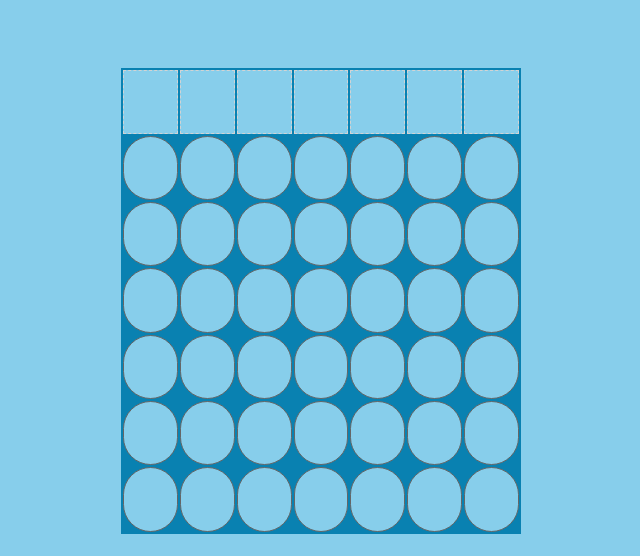
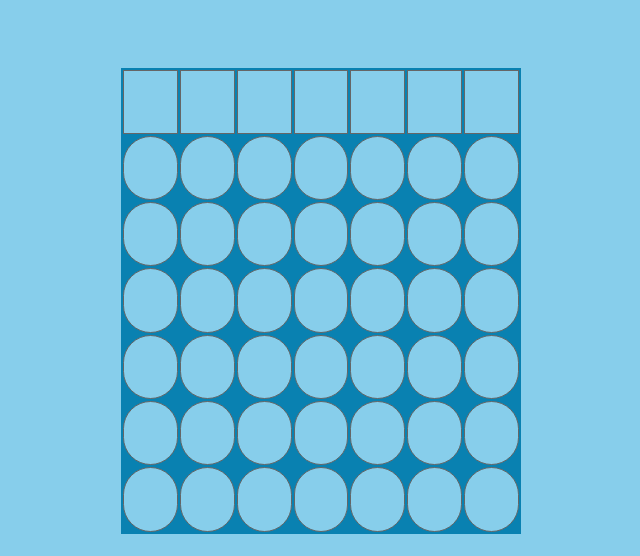
Before and after one commit to kuda2012/ConnectFour, a plain HTML site: page index.html in a window 1280 px wide. Shown: the part 252-808 px from the top of the page, without its empty margins (319-959 px from the left). Drawn offline with Linux system fonts and the light colour scheme.

Commit message:
removed arbitrary dashes

```diff
--- a/connect4.css
+++ b/connect4.css
@@ -69,7 +69,3 @@ tr td {
 }
 
 /* column-top is table row of clickable areas for each column */
-
-#column-top td {
-  border: dashed 1px lightgray;
-}
```
